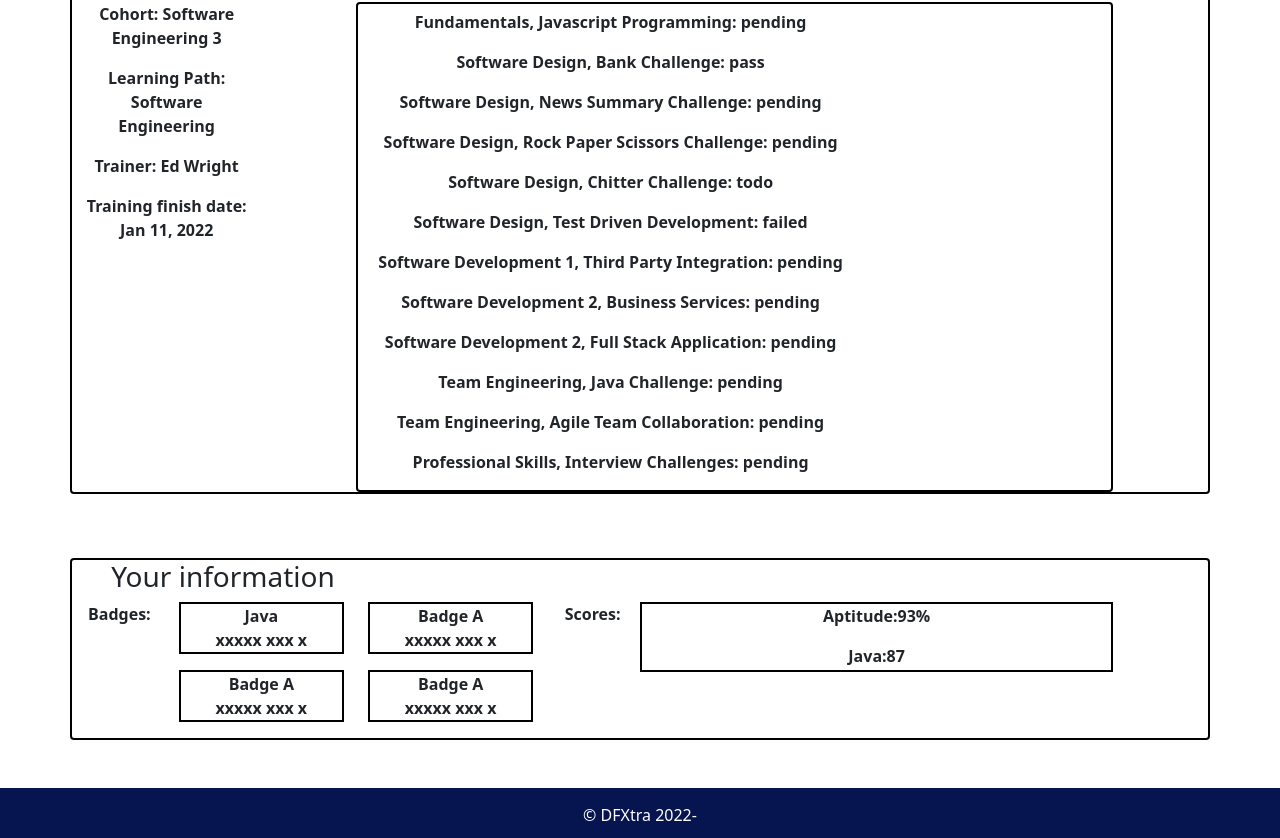
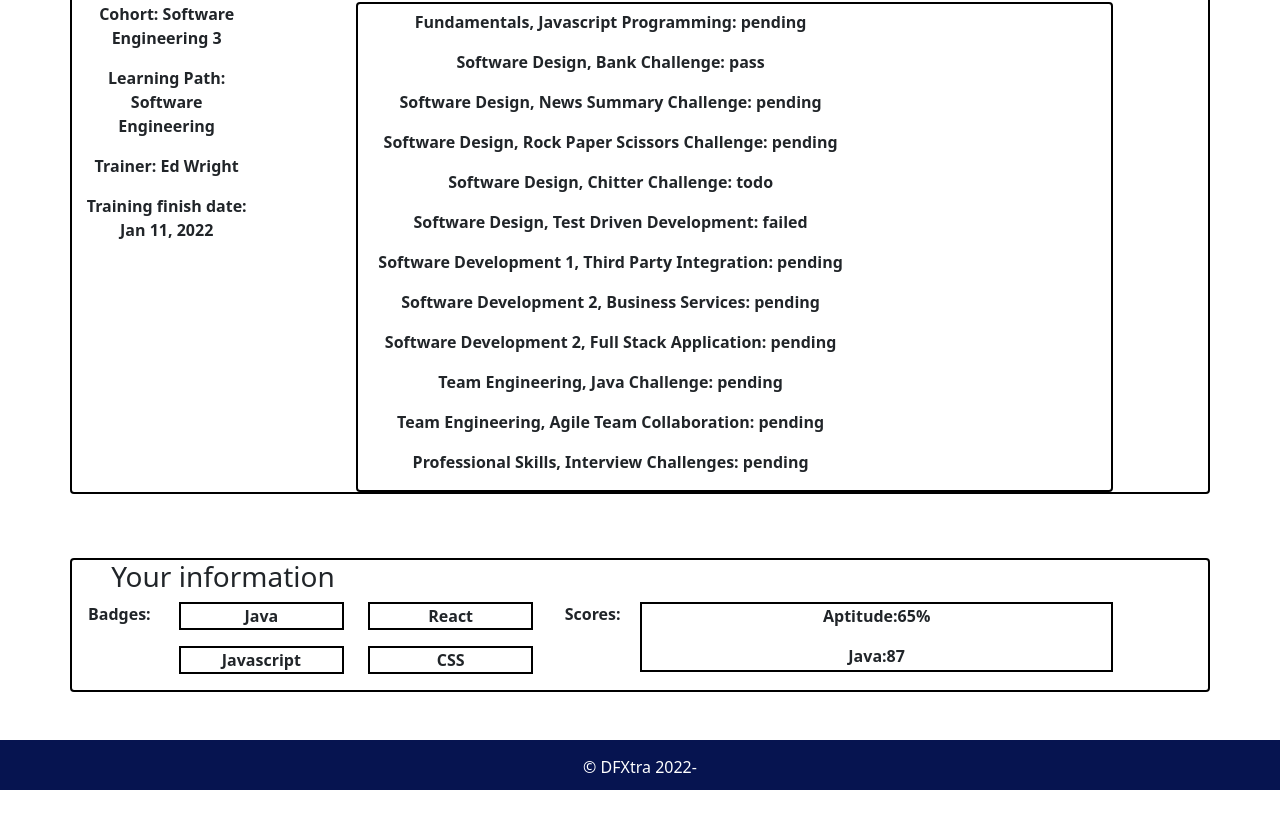
Before and after one commit to dfGroup2/team-engineering-frontend, a React (Create React App) app: page / in a window 1280 px wide. Shown: the part 533-1371 px from the top of the page. After the commit the page ends 1323 px from the top, so only its background shows below. Built offline with nearby package versions, Linux system fonts and the light colour scheme; no server answers.

Commit message:
added passing test

```diff
--- a/src/Components/GradProfileComponents/InfoSection.jsx
+++ b/src/Components/GradProfileComponents/InfoSection.jsx
@@ -12,23 +12,23 @@ const InfoSection = props => {
                     <p>Badges:</p>
                 </div>
                 <div className="col-2">
-                    <p className="borderClass">{personalInfo.badges[0]}<br />
-                        xxxxx xxx x</p>
-                    <p className=" borderClass">Badge A <br />
-                        xxxxx xxx x</p>
+                    <p className="borderClass">{personalInfo.badges[0]}
+                        </p>
+                    <p className=" borderClass">{personalInfo.badges[1]}
+                        </p>
                 </div>
                 <div className="col-2">
-                    <p className=" borderClass">Badge A <br />
-                        xxxxx xxx x</p>
-                    <p className="borderClass">Badge A <br />
-                        xxxxx xxx x</p>
+                    <p className=" borderClass">{personalInfo.badges[2]}
+                        </p>
+                    <p className="borderClass">{personalInfo.badges[3]}
+                        </p>
                 </div>
                 <div className="col-1">
                     <p>Scores:</p>
                 </div>
                 <div className="col-5 borderClass overflow-auto " style={{ height: "70px" }}
                 >
-                    <p>Aptitude:93%</p>
+                    <p>Aptitude:<span>{personalInfo.scores[0]}</span>%</p>
                     <p>Java:87</p>
                 </div>
             </div>
```
